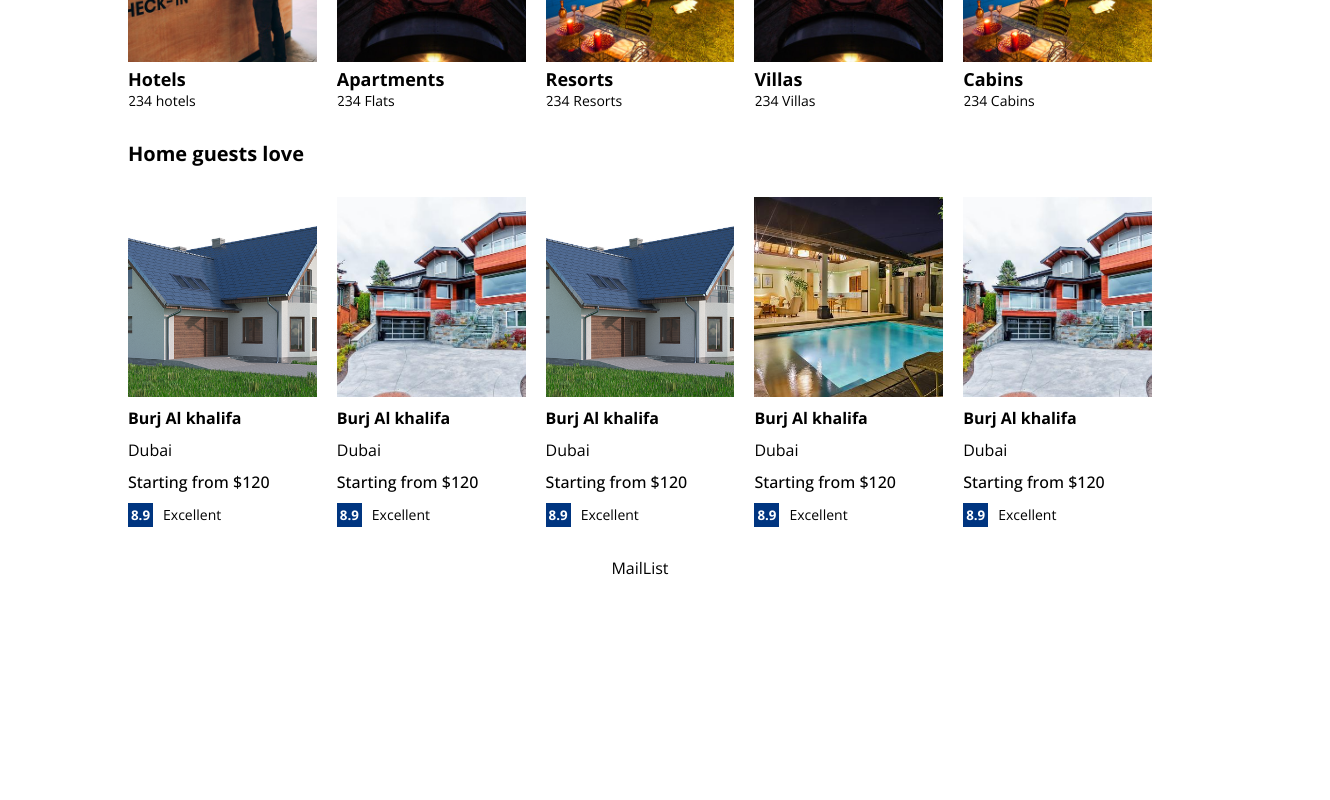
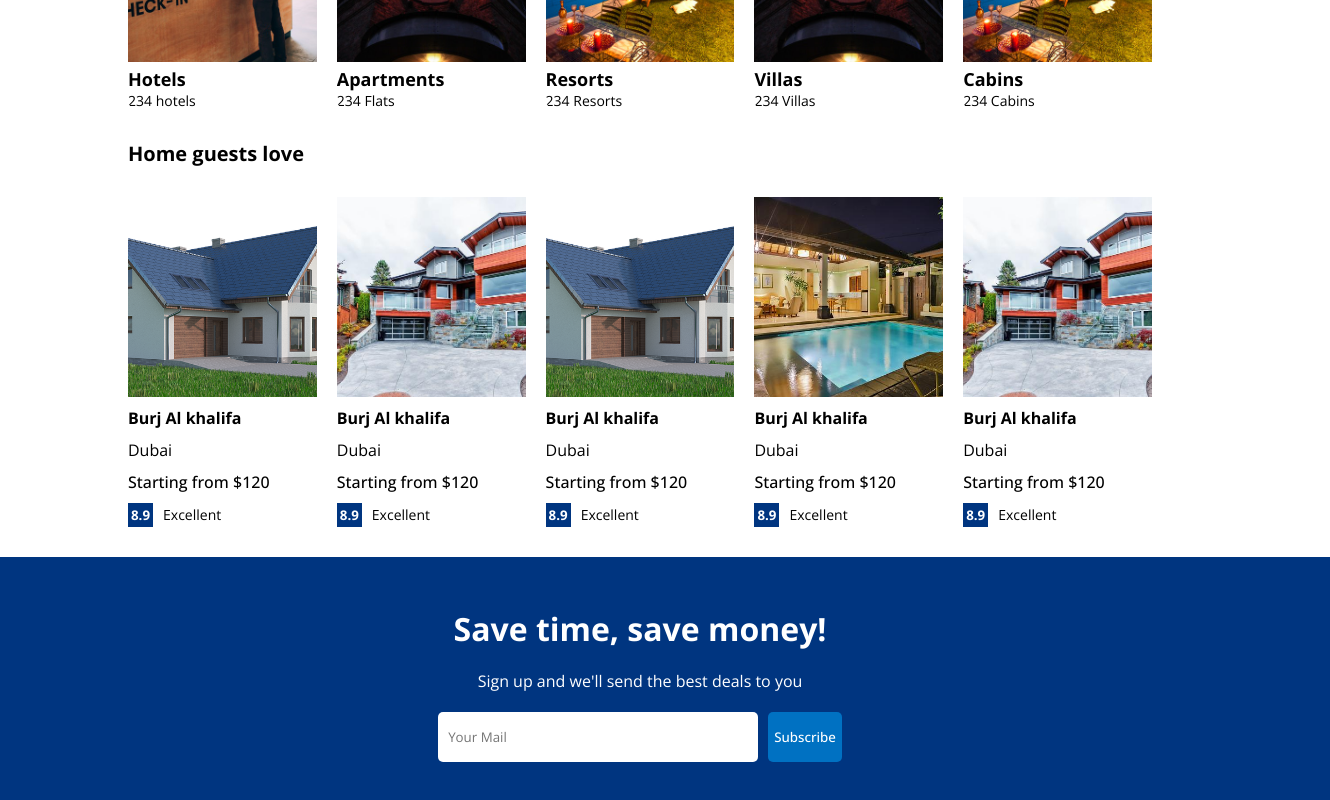
Before and after one commit to kamalahmed/easybooking, a React (Create React App) app: page / in a window 1280 px wide. Shown: the part 921-1721 px from the top of the page, 1330 px wide, since content can reach past the window. Before the commit the page ends 1500 px from the top, so only its background shows below. Built offline with nearby package versions, Linux system fonts and the light colour scheme.

Commit message:
completed mailing list

```diff
--- a/src/pages/components/mailList/MailList.jsx
+++ b/src/pages/components/mailList/MailList.jsx
@@ -2,7 +2,14 @@
 
 function MailList() {
   return (
-    <div>MailList</div>
+    <div className='mail'>
+        <h1 className="mailTitle">Save time, save money!</h1>
+        <span className="mailDesc">Sign up and we'll send the best deals to you</span>
+        <div className="mailInputContainer">
+            <input type="text" placeholder='Your Mail' />
+            <button>Subscribe</button>
+        </div>
+    </div>
   )
 }
 
--- a/src/pages/components/mailList/mailList.css
+++ b/src/pages/components/mailList/mailList.css
@@ -0,0 +1,29 @@
+.mail {
+    width: 100%;
+    background-color: #003580;
+    color: #fff;
+    display: flex;
+    flex-direction: column;
+    align-items: center;
+    padding: 5rem;
+    gap: 2rem;
+}
+.mailInputContainer > input {
+    width: 30rem;
+    height: 3rem;
+    border: none;
+    padding: 1rem;
+    outline: none;
+    margin-right: 1rem;
+    border-radius: 5px;
+}
+
+.mailInputContainer > button {
+    height: 50px;
+    border: none;
+    border-radius: 5px;
+    background-color: #0071c2;
+    color: #fff;
+    font-weight: 500;
+    cursor: pointer;
+}
```
